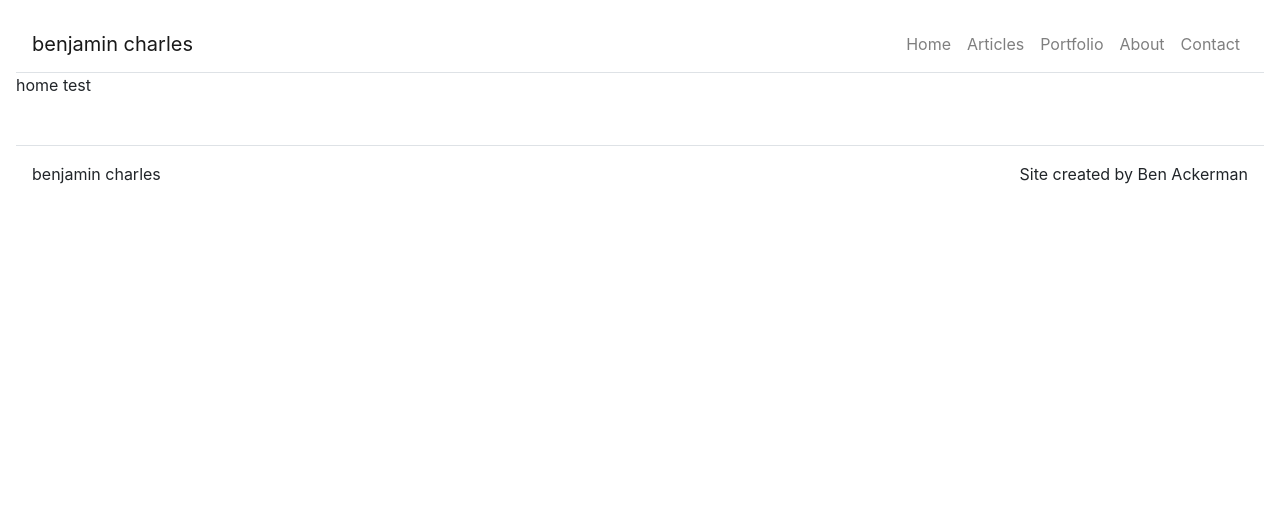
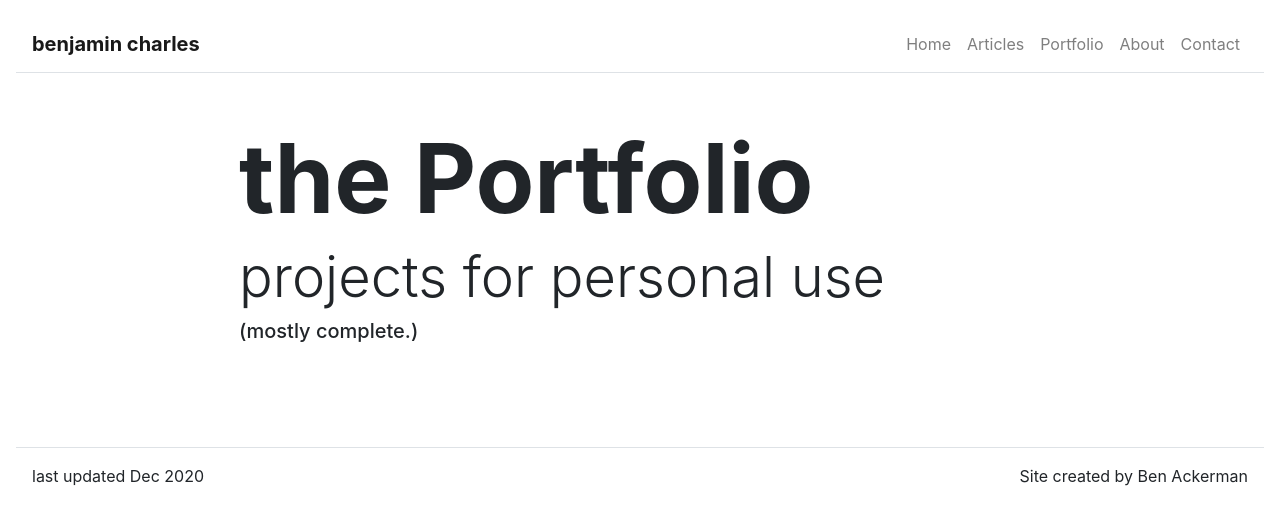
Before and after one commit to rxeuphoria/bca-profi-website, a React (Create React App) app: page / in a window 1280 px wide. Shown: the top 524 px of the page. Built offline with nearby package versions, Linux system fonts and the light colour scheme.

Commit message:
fixed error in passing prop from parent to child in App.js.  Completed jumbotron.  Website still needs significant styling changes and Axios implementation to consume github API for pulling github repo JSON.

```diff
--- a/package.json
+++ b/package.json
@@ -6,6 +6,7 @@
     "@testing-library/jest-dom": "^4.2.4",
     "@testing-library/react": "^9.5.0",
     "@testing-library/user-event": "^7.2.1",
+    "axios": "^0.20.0",
     "react": "^16.13.1",
     "react-dom": "^16.13.1",
     "react-router": "^5.2.0",
--- a/src/App.css
+++ b/src/App.css
@@ -1,20 +1,5 @@
-.App {
-  text-align: left;
-}
-
-.App-logo {
-  height: 60vmin;
-  pointer-events: none;
-}
-
-@media (prefers-reduced-motion: no-preference) {
-  .App-logo {
-    animation: App-logo-spin infinite 10s linear;
-  }
-}
-
 .App-header {
-  background-color: #e4e5e7;
+  background-color: #5373b4;
   min-height: 100vh;
   display: flex;
   flex-direction: column;
@@ -23,16 +8,3 @@
   font-size: calc(10px + 2vmin);
   color: rgb(0, 0, 0);
 }
-
-.App-link {
-  color: #4c99f1;
-}
-
-@keyframes App-logo-spin {
-  from {
-    transform: rotate(0deg);
-  }
-  to {
-    transform: rotate(360deg);
-  }
-}
--- a/src/App.js
+++ b/src/App.js
@@ -27,9 +27,9 @@ class App extends React.Component {
         {title: 'Contact', path: '/contact'}
       ],
       home: {
-        title: 'Some title',
-        subTitle: 'Subtitle here',
-        flavorText: 'flavor here'
+        title: 'the Portfolio',
+        subTitle: 'projects for personal use',
+        flavorText: '(mostly complete.)'
       },
       about: {
         title: 'About Me'
@@ -49,8 +49,8 @@ class App extends React.Component {
     return (
       <Router>
        <Container className="p-3" fluid={true}>
-         <NavBar className="border-bottom" bg="transparent" expand="lg">
-          <NavBar.Brand>benjamin charles</NavBar.Brand>
+         <NavBar className="border-bottom" variant="light" bg="transparent" expand="lg">
+          <NavBar.Brand><b>benjamin charles</b></NavBar.Brand>
           <NavBar.Toggle className="border-0" aria-controls="navbar-toggle" />
           <NavBar.Collapse id="navbar-toggle">
             <Nav className="ml-auto">
@@ -62,7 +62,7 @@ class App extends React.Component {
             </Nav>
           </NavBar.Collapse>
          </NavBar>
-         <Route path="/" exact render={() => <HomePage title={this.state.home.title}/>} subTitle={this.state.home.subTitle} flavorText={this.state.home.flavorText}/>
+         <Route path="/" exact render={() => <HomePage title={this.state.home.title} subTitle={this.state.home.subTitle} flavorText={this.state.home.flavorText} />} />
          <Route path="/articles" exact render={() => <ArticlePage title={this.state.article.title}/>}/>
          <Route path="/portfolio" exact render={() => <PortfolioPage title={this.state.portfolio.title}/>} />
          <Route path="/about" exact render={() => <AboutPage title={this.state.about.title}/>}/>
--- /dev/null
+++ b/src/components/BigTitle.js
@@ -0,0 +1,27 @@
+import React from 'react';
+import Jumbotron from 'react-bootstrap/Jumbotron';
+import Container from 'react-bootstrap/Container';
+import Row from 'react-bootstrap/Row';
+import Col from 'react-bootstrap/Col';
+
+
+
+function BigTitle(props) {
+
+    return (
+        <Jumbotron className="bg-transparent jumbotron-fluid p-0">
+            <Container fluid={true}>
+                <Row className="justify-content-center py-5">
+                    <Col md={8} sm={12}>
+                        { props.title && <h1 className="display-1 font-weight-bolder">{props.title}</h1> }
+                        { props.subTitle && <h3 className="display-4 font-weight-light">{props.subTitle}</h3> }
+                        { props.flavorText && <h5>{props.flavorText}</h5> }
+                    </Col>
+                </Row>
+            </Container>
+
+        </Jumbotron>
+    );
+}
+
+export default BigTitle;
--- a/src/components/Footer.js
+++ b/src/components/Footer.js
@@ -12,7 +12,7 @@ function Footer() {
             <Container fluid={true}>
                 <Row className="border-top justify-content-between p-3" >
                     <Col className="p-0" md={3} sm={12}>
-                    benjamin charles
+                    last updated Dec 2020
                     </Col>
                     <Col className="p-0 d-flex justify-content-end" md={3}>
                         Site created by Ben Ackerman
--- a/src/pages/HomePage.js
+++ b/src/pages/HomePage.js
@@ -1,11 +1,13 @@
 import React from 'react';
+
+import BigTitle from '../components/BigTitle';
 
 function HomePage(props){
 
     return(
-
-        <p>home test</p>
-
+        <div>
+        <BigTitle title= {props.title} subTitle={props.subTitle} flavorText={props.flavorText} />
+        </div>
     );
 }
 
```
Also changed, not shown: 1 other file (tests, documents, lock files or other folders).
